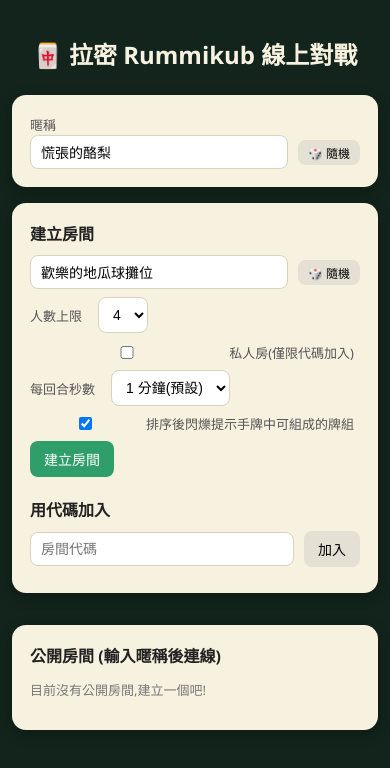
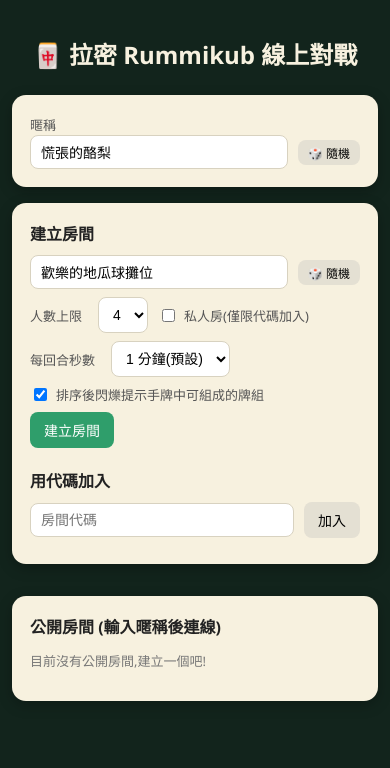
Before and after one commit to YS0230/Rummy-game-plus, a React (Vite) app in the folder client/: page / in a window 390 px wide. Shown: the top 768 px of the page. Built offline with nearby package versions, Linux system fonts and the light colour scheme.

Commit message:
重新調整checkbox 項目在窄螢幕下改用整行寬度換行(自己獨占一行),不再被壓縮到單字寬度,文字會用正常寬度斷行。

```diff
--- a/client/src/styles.css
+++ b/client/src/styles.css
@@ -116,7 +116,7 @@ select {
   color: #555;
   margin-right: 6px;
 }
-.lobby input {
+.lobby input:not([type='checkbox']) {
   width: 100%;
   max-width: 320px;
 }
@@ -1059,12 +1059,8 @@ select {
   .lobby {
     padding: 20px 12px;
   }
-  .lobby input {
+  .lobby input:not([type='checkbox']) {
     max-width: none;
     flex: 1;
   }
-  .checkbox {
-    flex-basis: 100%;
-    min-width: 0;
-  }
 }
```
